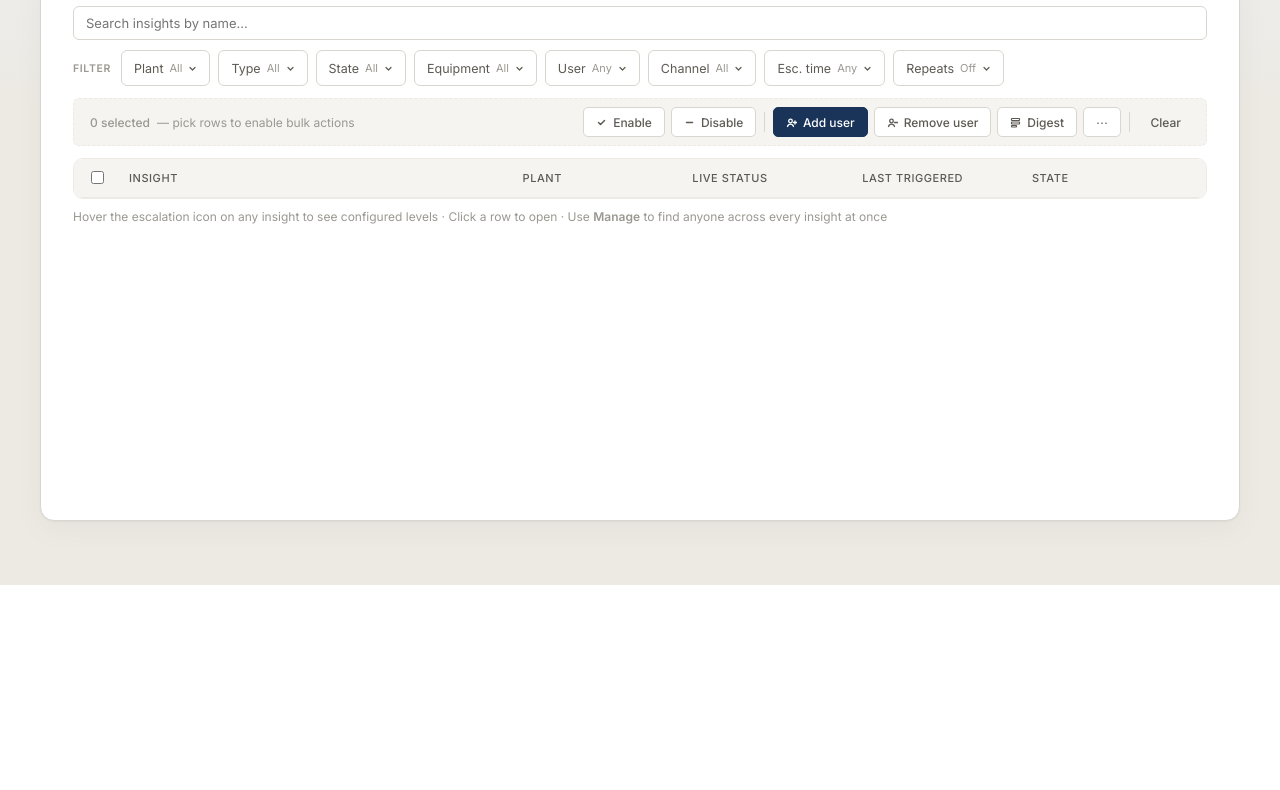
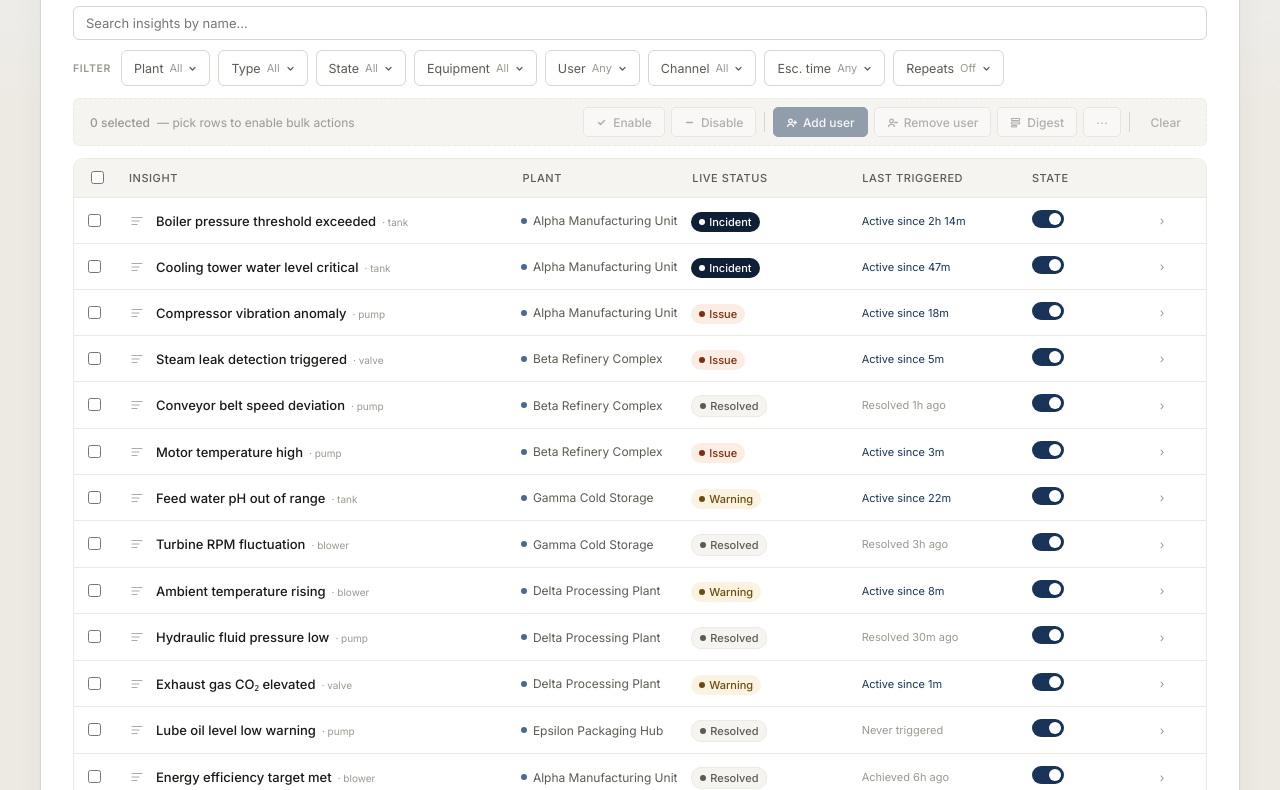
Before and after one commit to mihirsethiDP/PersonalNotOfficial, a plain HTML site: page index.html in a window 1280 px wide. Shown: the part 215-1005 px from the top of the page. Before the commit the page ends 800 px from the top, so only its background shows below. Drawn offline with Linux system fonts and the light colour scheme.

Commit message:
Fix syntax error blocking entire page load
The 96451b4 commit chain accidentally lost the 'function renderRows() {'
opener when the Plants-tab JS was inserted before it. The body of
renderRows became orphan top-level statements; the top-level 'return'
on the early-exit guard parsed as 'Illegal return statement', killing
the entire script. Result on the live site: zero data, no clickable
buttons, every onclick a ReferenceError.

Repro path that found it:
- Start a PowerShell-based static-file server (added to launch.json
  since neither node nor python is on PATH).
- Inject the script via blob: into the preview tab and listen for the
  syntax error event with line numbers.
- Walked back from the reported line to the misplaced closing brace.

Verified locally: parses clean, 18 rows render, Plants tab populates,
plant defaults modal opens, digest popover opens with live preview,
permission check correctly distinguishes existing vs unknown users.

Co-Authored-By: Claude Sonnet 4.6 <noreply@anthropic.com>

```diff
--- a/index.html
+++ b/index.html
@@ -2150,6 +2150,8 @@
       showSuccessToast({ title: `${plantName} defaults saved`, items: [...items, { skipped: true, html: 'These settings will be applied to every new insight created in this plant.' }] });
       closePlantDefaults();
     }
+
+    function renderRows() {
       const q = (document.getElementById('searchInput')?.value || '').toLowerCase();
       const c = document.getElementById('rowsContainer');
       if (!c) return;
```
Also changed, not shown: .claude/launch.json.
